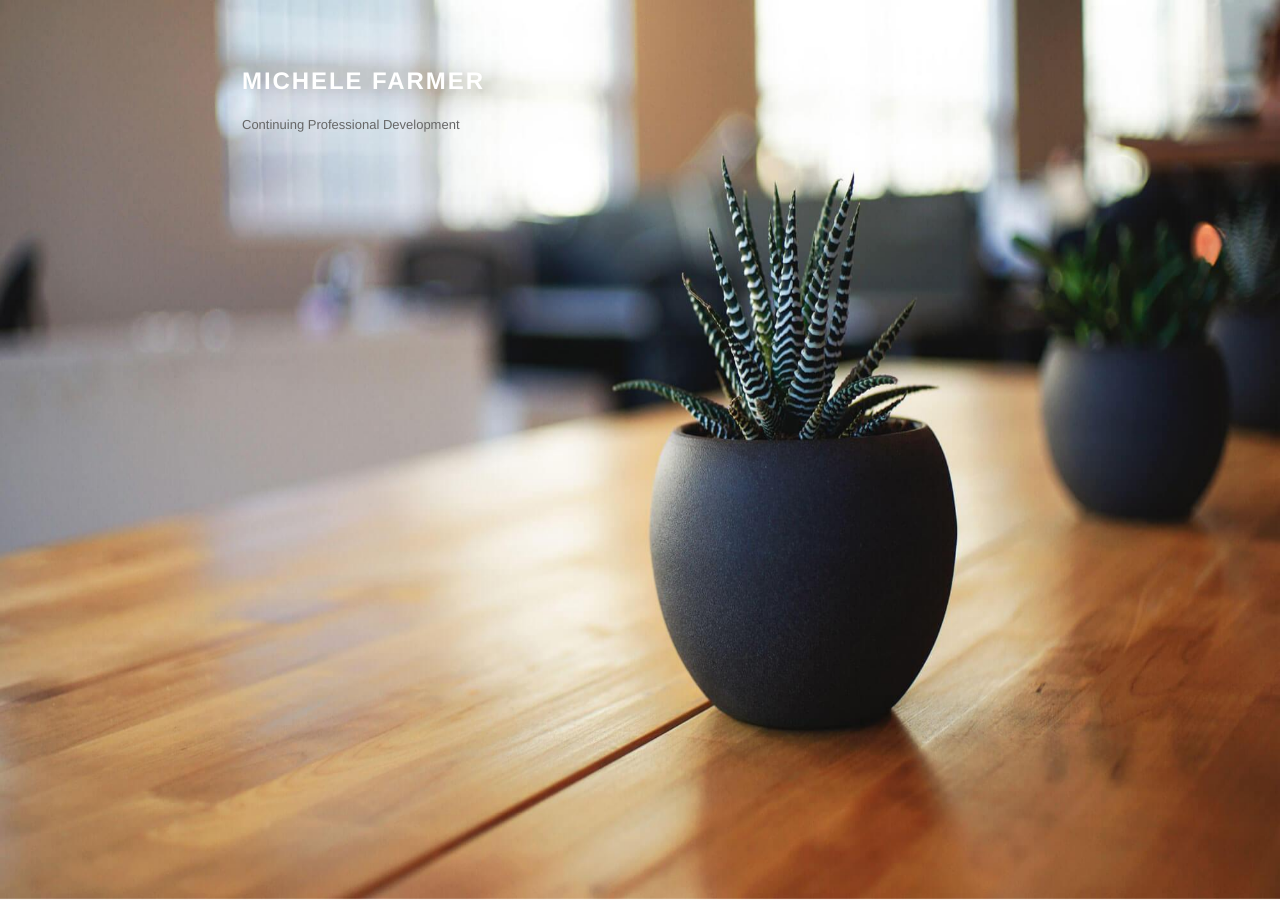
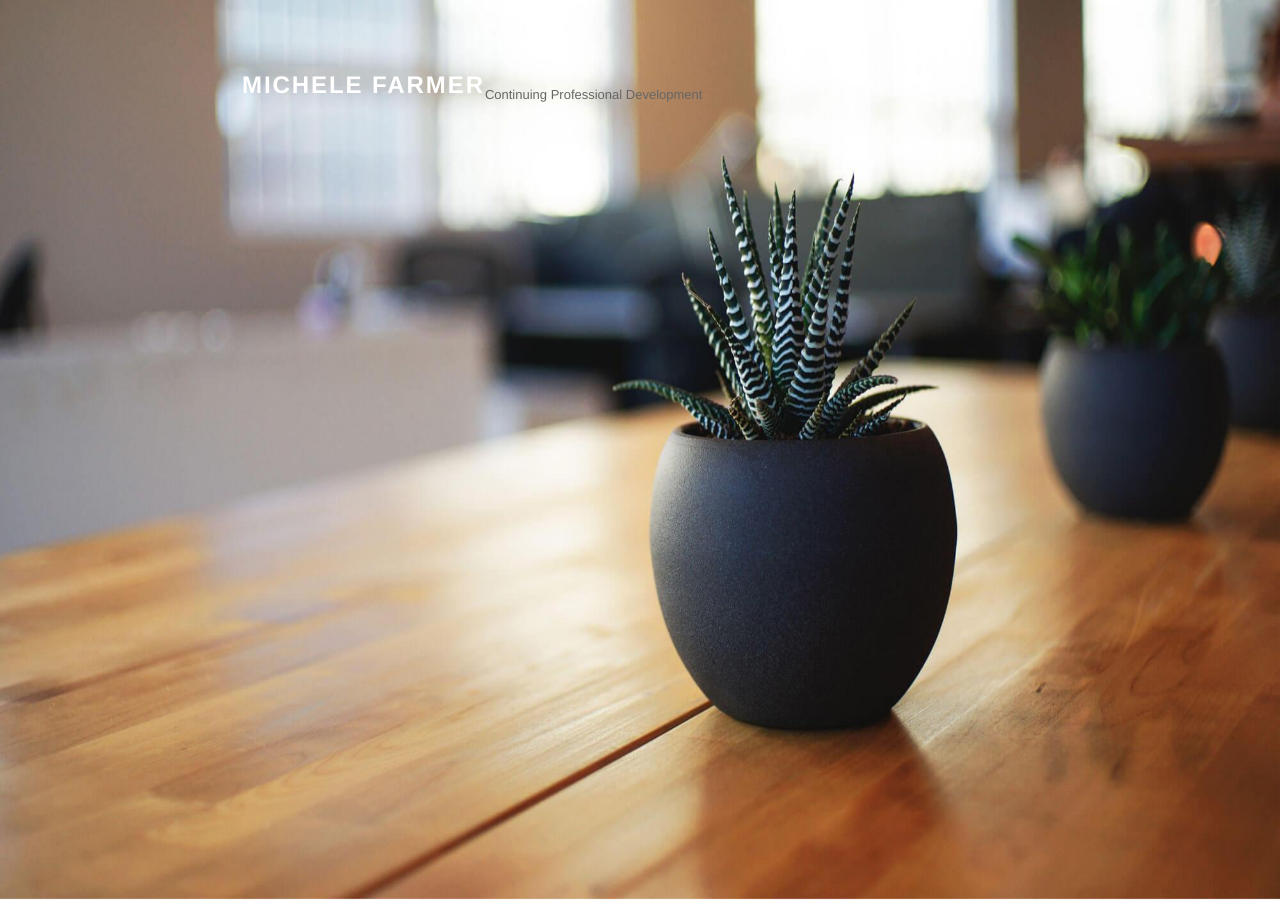
Before and after one commit to uclsenit/uclsenit.github.io, a Jekyll site: the page built from index.md, in a window 1280 px wide. Built offline with Jekyll 4.4.1, drawn with Linux system fonts in a browser that asks for light colours; nearby versions of some CDN libraries; some web fonts are replaced; our own code applies the rules of GitHub Pages for plain Markdown files; a script that is not in the unit is left out.

Commit message:
Update /assets/css/style.scss
Commented out header display:table-cell; height:100%; vertical-align:bottom, and added display:table; height:300px; height:75vh; width:100%; as a test

```diff
--- a/assets/css/style.scss
+++ b/assets/css/style.scss
@@ -576,9 +576,13 @@ header {
     -webkit-transition: margin-bottom 0.2s;
     transition: margin-bottom 0.2s;
     z-index: 3;
-    display: table-cell;
-    height: 100%;
-    vertical-align: bottom;
+    // display: table-cell;
+    // height: 100%;
+    // vertical-align: bottom;
+    display: table;
+    height: 300px;
+    height: 75vh;
+    width: 100%;
     a {
         text-decoration: none;
         -webkit-transition: opacity 0.2s;
```
